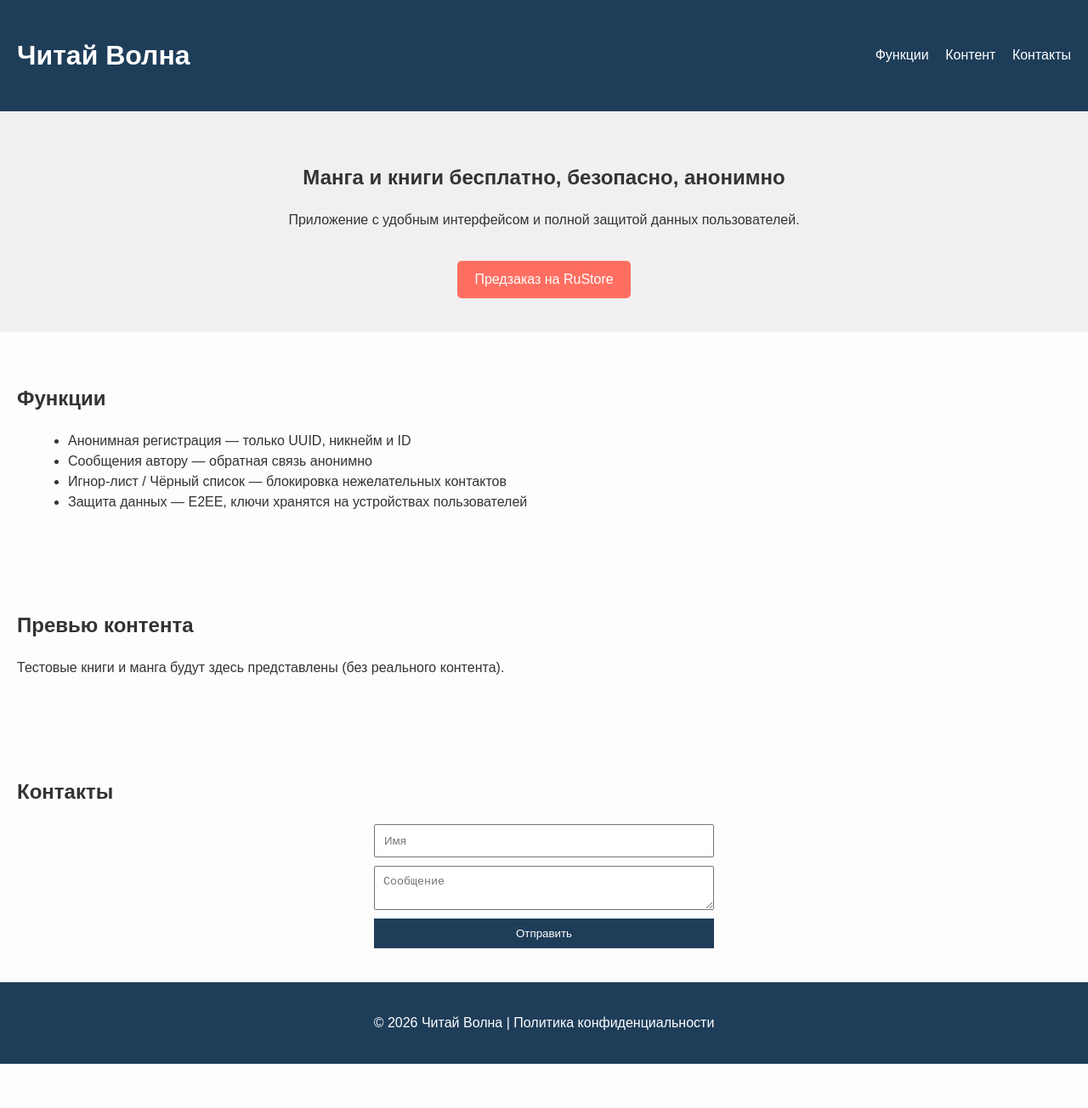
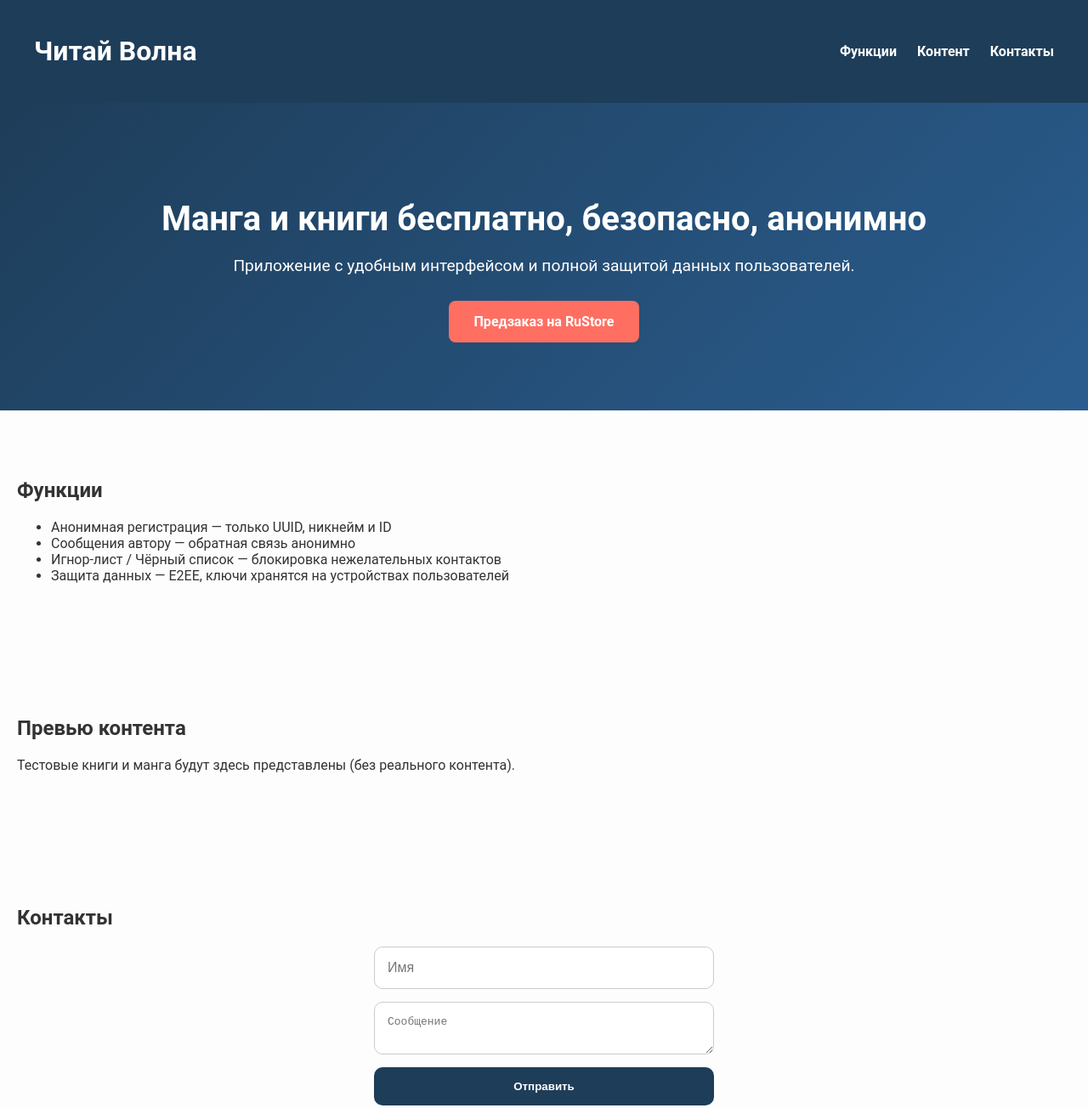
Before and after one commit to Olegaxaca/ReadWave, a plain HTML site: page index.html in a window 1280 px wide. Shown: the top 1304 px of the page at 85% size. Before the commit the page ends 1252 px from the top, so only its background shows below. Drawn offline with Linux system fonts and the light colour scheme; files that its build step writes are made by us from their sources.

Commit message:
Update style.css

```diff
--- a/style.css
+++ b/style.css
@@ -1,74 +1,142 @@
 body {
-  font-family: Arial, sans-serif;
-  margin:0;
-  padding:0;
-  line-height:1.5;
+  font-family: 'Roboto', sans-serif;
+  margin: 0;
+  padding: 0;
   background: #fdfdfd;
   color: #333;
 }
 
 header {
-  display:flex;
-  justify-content:space-between;
-  align-items:center;
-  padding:20px;
-  background:#1e3d59;
-  color:white;
+  display: flex;
+  justify-content: space-between;
+  align-items: center;
+  padding: 20px 40px;
+  background: #1e3d59;
+  color: white;
+  position: sticky;
+  top: 0;
+  z-index: 1000;
 }
 
 header nav a {
-  color:white;
-  margin-left:15px;
-  text-decoration:none;
+  color: white;
+  margin-left: 20px;
+  text-decoration: none;
+  font-weight: bold;
+  transition: 0.3s;
+}
+
+header nav a:hover {
+  color: #ff6f61;
+}
+
+#hero {
+  text-align: center;
+  padding: 80px 20px;
+  background: linear-gradient(135deg, #1e3d59, #2a5d8f);
+  color: white;
+}
+
+#hero h2 {
+  font-size: 2.5em;
+  margin-bottom: 20px;
+}
+
+#hero p {
+  font-size: 1.2em;
+  margin-bottom: 30px;
+}
+
+.btn {
+  display: inline-block;
+  padding: 15px 30px;
+  background: #ff6f61;
+  color: white;
+  text-decoration: none;
+  border-radius: 8px;
+  font-weight: bold;
+  transition: 0.3s;
+}
+
+.btn:hover {
+  background: #e55b4d;
+  transform: translateY(-2px);
 }
 
 section {
-  padding:40px 20px;
+  padding: 60px 20px;
 }
 
-#hero {
-  text-align:center;
-  background:#f0f0f0;
+.feature-list {
+  display: flex;
+  flex-wrap: wrap;
+  justify-content: space-around;
 }
 
-.btn {
-  display:inline-block;
-  padding:10px 20px;
-  background:#ff6f61;
-  color:white;
-  text-decoration:none;
-  border-radius:5px;
-  margin-top:20px;
+.feature {
+  width: 45%;
+  background: white;
+  margin-bottom: 30px;
+  padding: 30px 20px;
+  border-radius: 15px;
+  box-shadow: 0 5px 20px rgba(0,0,0,0.05);
+  transition: 0.3s;
 }
 
-ul {
-  list-style-type: disc;
-  margin-left:20px;
+.feature:hover {
+  transform: translateY(-5px);
+}
+
+.content-cards {
+  display: flex;
+  flex-wrap: wrap;
+  justify-content: center;
+  gap: 20px;
+}
+
+.card {
+  width: 200px;
+  background: white;
+  padding: 20px;
+  border-radius: 15px;
+  box-shadow: 0 5px 15px rgba(0,0,0,0.05);
+  text-align: center;
 }
 
 form {
-  display:flex;
-  flex-direction:column;
-  max-width:400px;
-  margin:0 auto;
+  display: flex;
+  flex-direction: column;
+  max-width: 400px;
+  margin: 0 auto;
 }
 
 form input, form textarea {
-  margin-bottom:10px;
-  padding:10px;
+  margin-bottom: 15px;
+  padding: 15px;
+  border-radius: 10px;
+  border: 1px solid #ccc;
+  font-size: 1em;
 }
 
 form button {
-  padding:10px;
-  background:#1e3d59;
-  color:white;
-  border:none;
-  cursor:pointer;
+  padding: 15px;
+  background: #1e3d59;
+  color: white;
+  border: none;
+  border-radius: 10px;
+  font-weight: bold;
+  cursor: pointer;
+  transition: 0.3s;
+}
+
+form button:hover {
+  background: #16324b;
+  transform: translateY(-2px);
 }
 
 footer {
-  text-align:center;
-  padding:20px;
-  background:#1e3d59;
-  color:white;
-}
+  text-align: center;
+  padding: 40px 20px;
+  background: #1e3d59;
+  color: white;
+  }
```
